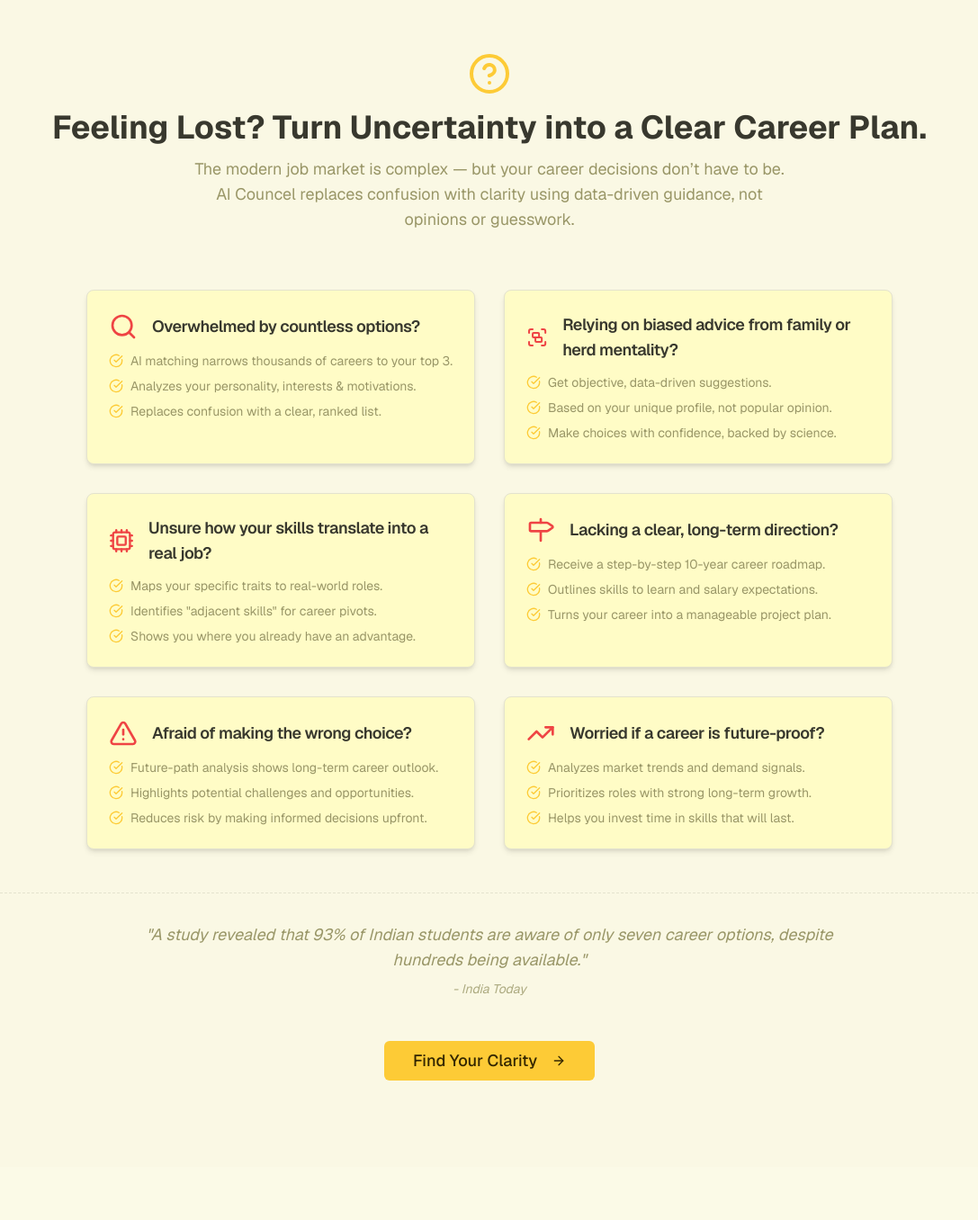
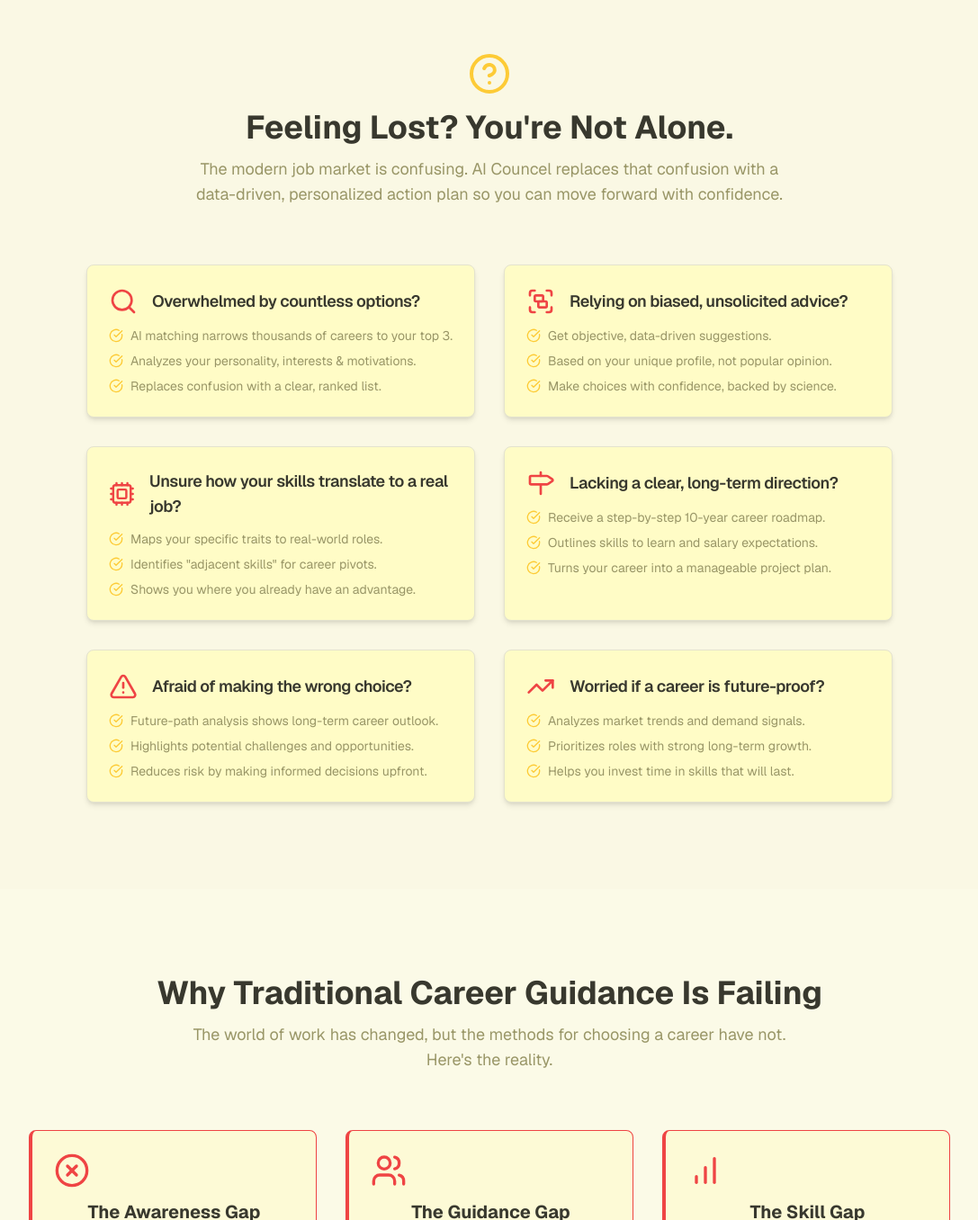
Before and after one commit to SinghRaghvendra/Margdarshak-AI, a Next.js app: page / in a window 1280 px wide. Shown: the part 1444-2800 px from the top of the page at 90% size, without its empty margins (96-1183 px from the left). Built offline with nearby package versions, Linux system fonts and the light colour scheme; no server answers.

Commit message:
The Indian career counselling market is a rapidly growing, multi-thousan

```diff
--- a/src/components/HomePageClient.tsx
+++ b/src/components/HomePageClient.tsx
@@ -1,7 +1,7 @@
 
 import { Button } from '@/components/ui/button';
 import { Card, CardContent, CardHeader, CardTitle, CardDescription } from '@/components/ui/card';
-import { ClipboardList, Lightbulb, MapPinned, ArrowRight, HelpCircle, CheckCircle, Wand2, User, Sparkles as NewJourneyIcon, BookOpen, Search, AlertTriangle, Cpu, Milestone, TrendingUp, Group } from 'lucide-react';
+import { ClipboardList, Lightbulb, MapPinned, ArrowRight, HelpCircle, CheckCircle, Wand2, User, Sparkles as NewJourneyIcon, BookOpen, Search, AlertTriangle, Cpu, Milestone, TrendingUp, Group, XCircle, Users, BarChart } from 'lucide-react';
 import Image from 'next/image';
 import Link from 'next/link';
 import React, { useState, useEffect } from 'react';
@@ -83,7 +83,7 @@ export default function HomePageClient() {
       },
       {
         icon: <Group className="h-8 w-8 text-destructive" />,
-        problem: 'Relying on biased advice from family or herd mentality?',
+        problem: 'Relying on biased, unsolicited advice?',
         solutions: [
             'Get objective, data-driven suggestions.',
             'Based on your unique profile, not popular opinion.',
@@ -92,7 +92,7 @@ export default function HomePageClient() {
       },
       {
         icon: <Cpu className="h-8 w-8 text-destructive" />,
-        problem: 'Unsure how your skills translate into a real job?',
+        problem: 'Unsure how your skills translate to a real job?',
         solutions: [
            'Maps your specific traits to real-world roles.',
            'Identifies "adjacent skills" for career pivots.',
@@ -126,6 +126,24 @@ export default function HomePageClient() {
             'Helps you invest time in skills that will last.'
         ]
       },
+  ];
+
+  const researchPoints = [
+    {
+      icon: <XCircle className="h-10 w-10 text-destructive mb-3" />,
+      title: 'The Awareness Gap',
+      description: 'A staggering 93% of Indian students know about only seven career options, while hundreds of high-growth fields remain hidden.'
+    },
+    {
+      icon: <Users className="h-10 w-10 text-destructive mb-3" />,
+      title: 'The Guidance Gap',
+      description: 'With less than 10,000 trained counsellors for over 400 million students and professionals, getting personalized, unbiased advice is nearly impossible.'
+    },
+    {
+      icon: <BarChart className="h-10 w-10 text-destructive mb-3" />,
+      title: 'The Skill Gap',
+      description: 'The half-life of a professional skill has dropped to just a few years. What was valuable yesterday may be obsolete tomorrow, making the right guidance more critical than ever.'
+    }
   ];
 
 
@@ -319,9 +337,9 @@ export default function HomePageClient() {
           <div className="container mx-auto px-4">
             <div className="text-center mb-12 md:mb-16">
               <HelpCircle className="h-12 w-12 text-primary mx-auto mb-4" />
-              <h2 className="text-3xl md:text-4xl font-bold text-foreground">Feeling Lost? Turn Uncertainty into a Clear Career Plan.</h2>
+              <h2 className="text-3xl md:text-4xl font-bold text-foreground">Feeling Lost? You're Not Alone.</h2>
               <p className="text-md md:text-lg text-muted-foreground mt-3 max-w-2xl mx-auto">
-                The modern job market is complex — but your career decisions don’t have to be. AI Councel replaces confusion with clarity using data-driven guidance, not opinions or guesswork.
+                The modern job market is confusing. AI Councel replaces that confusion with a data-driven, personalized action plan so you can move forward with confidence.
               </p>
             </div>
             <div className="max-w-4xl mx-auto grid grid-cols-1 md:grid-cols-2 gap-8">
@@ -344,24 +362,33 @@ export default function HomePageClient() {
                 </Card>
               ))}
             </div>
-            <div className="text-center mt-12 pt-8 border-t border-dashed">
-                <blockquote className="text-lg italic text-muted-foreground max-w-3xl mx-auto">
-                    "A study revealed that 93% of Indian students are aware of only seven career options, despite hundreds being available."
-                </blockquote>
-                <cite className="block text-sm text-muted-foreground/80 mt-2">- India Today</cite>
-            </div>
-             <div className="text-center mt-12">
-                 <Link href={careerGuidanceHref}>
-                   <Button size="lg" className="text-lg" suppressHydrationWarning={true}>
-                     Find Your Clarity <ArrowRight className="ml-2 h-5 w-5" />
-                   </Button>
-                 </Link>
-            </div>
           </div>
         </section>
 
+        {/* Research Points Section */}
+        <section id="research-points" className="py-16 md:py-24 bg-background">
+            <div className="container mx-auto px-4">
+                <div className="text-center mb-12 md:mb-16">
+                    <h2 className="text-3xl md:text-4xl font-bold text-foreground">Why Traditional Career Guidance Is Failing</h2>
+                     <p className="text-md md:text-lg text-muted-foreground mt-3 max-w-2xl mx-auto">
+                        The world of work has changed, but the methods for choosing a career have not. Here's the reality.
+                    </p>
+                </div>
+                <div className="max-w-5xl mx-auto grid grid-cols-1 md:grid-cols-3 gap-8">
+                    {researchPoints.map((point, index) => (
+                        <Card key={index} className="bg-card/50 border-l-4 border-destructive text-center p-6">
+                           {point.icon}
+                           <h3 className="text-xl font-bold mt-2">{point.title}</h3>
+                           <p className="text-muted-foreground mt-2">{point.description}</p>
+                        </Card>
+                    ))}
+                </div>
+            </div>
+        </section>
+
+
         {/* Blog Section */}
-        <section id="blog" className="py-16 md:py-24 bg-background">
+        <section id="blog" className="py-16 md:py-24 bg-secondary/30">
           <div className="container mx-auto px-4">
             <div className="text-center mb-12 md:mb-16">
               <BookOpen className="h-12 w-12 text-primary mx-auto mb-4" />
@@ -372,7 +399,7 @@ export default function HomePageClient() {
             </div>
             <div className="grid md:grid-cols-3 gap-8">
               {blogPosts.map((post, index) => (
-                <Card key={index} className="overflow-hidden shadow-lg hover:shadow-xl transition-all duration-300 flex flex-col">
+                <Card key={index} className="overflow-hidden shadow-lg hover:shadow-xl transition-all duration-300 flex flex-col bg-card">
                   <CardHeader>
                     <CardTitle className="text-xl leading-snug">
                       <Link href={post.href} className="hover:text-primary transition-colors">{post.title}</Link>
@@ -400,7 +427,7 @@ export default function HomePageClient() {
         </section>
 
         {/* FAQ Section */}
-        <section id="faq" className="py-16 md:py-24 bg-secondary/30">
+        <section id="faq" className="py-16 md:py-24 bg-background">
             <div className="container mx-auto px-4">
                 <div className="text-center mb-12 md:mb-16">
                     <HelpCircle className="h-12 w-12 text-primary mx-auto mb-4" />
@@ -436,7 +463,7 @@ export default function HomePageClient() {
         </section>
 
         {/* SEO Questions Section */}
-        <section id="career-questions" className="py-16 md:py-24 bg-background">
+        <section id="career-questions" className="py-16 md:py-24 bg-secondary/30">
           <div className="container mx-auto px-4">
               <div className="text-center mb-12 md:mb-16">
                   <h2 className="text-3xl md:text-4xl font-bold text-foreground">Trending Career Questions</h2>
@@ -459,7 +486,7 @@ export default function HomePageClient() {
         </section>
 
         {/* Final Call to Action Section */}
-        <section className="py-16 md:py-24 bg-secondary/30">
+        <section className="py-16 md:py-24 bg-background">
           <div className="container mx-auto px-4 text-center">
             <h2 className="text-3xl md:text-4xl font-bold text-foreground mb-6">Ready to Take Control of Your Career?</h2>
             <p className="text-lg text-muted-foreground mb-8 max-w-xl mx-auto">
```
